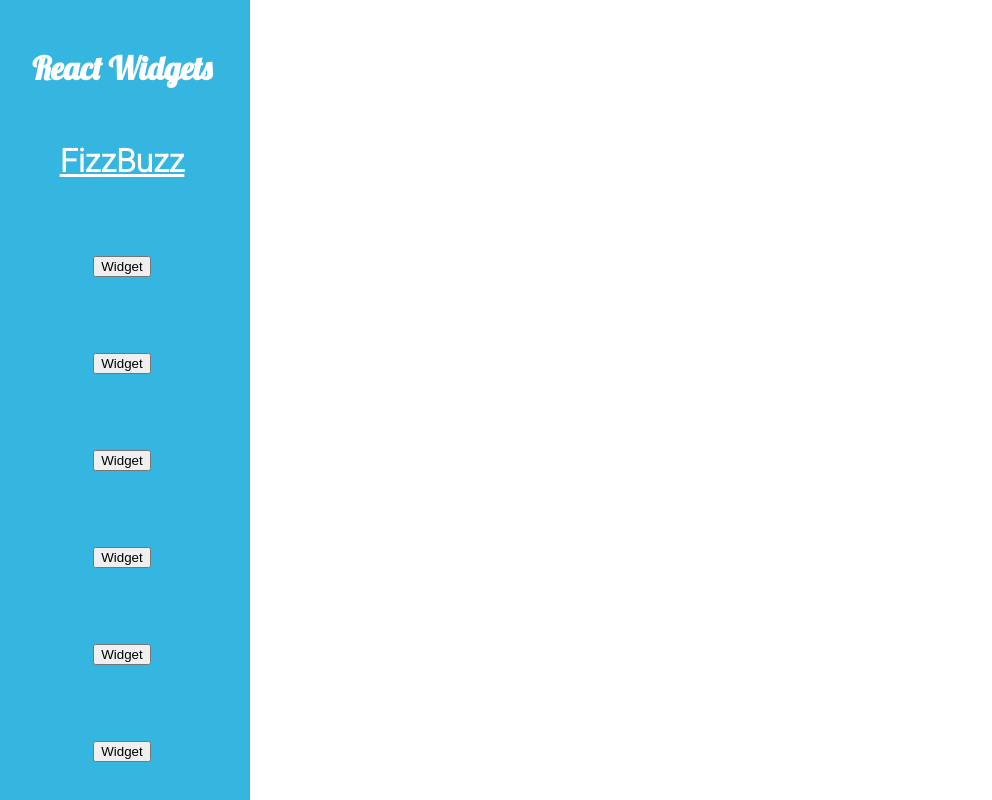
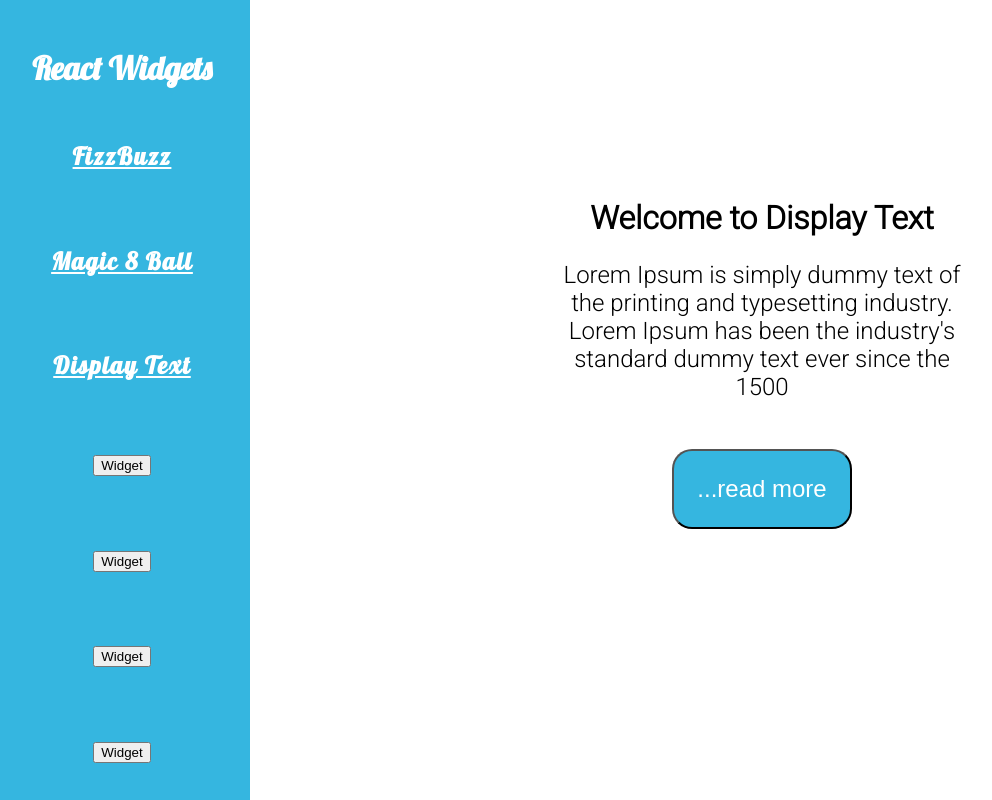
Before and after one commit to Randycullins08/react-widgets, a React (Create React App) app: page /display-text in a window 1280 px wide. Shown: the whole page, without its empty margins (6-998 px from the left). Built offline with nearby package versions, Linux system fonts and the light colour scheme.

Commit message:
magic 8 ball, display text

```diff
--- a/src/App.js
+++ b/src/App.js
@@ -1,8 +1,10 @@
 import { BrowserRouter, Switch, Route } from "react-router-dom";
 
 import Navbar from "./components/Navbar";
+import Home from "./components/Home";
 import FizzBuzz from "./components/FizzBuzz";
-import Home from "./components/Home";
+import Magic8Ball from "./components/Magic8Ball";
+import DisplayText from "./components/DisplayText";
 
 function App() {
   return (
@@ -12,6 +14,8 @@ function App() {
         <Switch>
           <Home exact path="/" />
           <Route path="/fizz-buzz" component={FizzBuzz} />
+          <Route path="/magic-8-ball" component={Magic8Ball} />
+          <Route path="/display-text" component={DisplayText} />
         </Switch>
       </BrowserRouter>
     </div>
--- /dev/null
+++ b/src/components/DisplayText.js
@@ -0,0 +1,40 @@
+import { useState } from "react";
+
+function DisplayText({ children }) {
+  const text = children;
+  const [isReadMore, setIsReadMore] = useState(true);
+  const toggleReadMore = () => {
+    setIsReadMore(!isReadMore);
+  };
+  return (
+    <p className="text">
+      {isReadMore ? text.slice(0, 150) : text}
+      <div>
+        <button onClick={toggleReadMore} className="read-or-hide">
+          {isReadMore ? "...read more" : " show less"}
+        </button>
+      </div>
+    </p>
+  );
+}
+
+export default function Content() {
+  return (
+    <div className="display-text-conatainer">
+      <div className="display-text-header">
+        <h1>Welcome to Display Text</h1>
+      </div>
+
+      <div className="display-text-wrapper">
+        <DisplayText>
+          Lorem Ipsum is simply dummy text of the printing and typesetting
+          industry. Lorem Ipsum has been the industry's standard dummy text ever
+          since the 1500s, when an unknown printer took a galley of type and
+          scrambled it to make a type specimen book. It has survived not only
+          five centuries, but also the leap into electronic typesetting,
+          remaining essentially unchanged.
+        </DisplayText>
+      </div>
+    </div>
+  );
+}
--- /dev/null
+++ b/src/components/Magic8Ball.js
@@ -0,0 +1,50 @@
+import { useState } from "react";
+
+export default function Magic8Ball() {
+  const [isActive, setIsActive] = useState(false);
+
+  const answers = [
+    "Don't count on it",
+    "My reply is no",
+    "My sources say no",
+    "Outlook not so good",
+    "Very doubtful",
+    "As i see it, yes",
+    "Most likely",
+    "Outlook good",
+    "Signs point to yes",
+    "Yes",
+    "It is certain",
+    "It is decidedly so",
+    "Without a doubt",
+    "Yes-definitely",
+    "You may rely on it",
+    "Reply hazy, try again",
+    "Ask again later",
+    "Better not tell you now",
+    "Can't predict now",
+    "Concentrate and ask again",
+  ];
+
+  const randomAnswer = answers[Math.floor(Math.random() * answers.length)];
+
+  function handleClick() {
+    setIsActive(!isActive);
+  }
+
+  return (
+    <div className="magic-container">
+      <div className="magic-header">
+        <h1>Hello From Magic 8 Ball</h1>
+      </div>
+
+      <div className="magic-content-wrapper">
+        <div className={`answer-wrapper ${isActive ? "active" : "hidden"}`}>
+          {randomAnswer}
+        </div>
+
+        <button onClick={handleClick}>Click For Prediction</button>
+      </div>
+    </div>
+  );
+}
--- a/src/components/Navbar.js
+++ b/src/components/Navbar.js
@@ -4,13 +4,15 @@ export default function Navbar() {
   return (
     <div className="navbar-container">
       <div className="logo-wrapper">
-        <h1>React Widgets</h1>
+        <Link exact to="/">
+          <h1>React Widgets</h1>
+        </Link>
       </div>
 
       <div className="links-wrapper">
         <Link to="/fizz-buzz">FizzBuzz</Link>
-        <button>Widget</button>
-        <button>Widget</button>
+        <Link to="/magic-8-ball">Magic 8 Ball</Link>
+        <Link to="/display-text">Display Text</Link>
         <button>Widget</button>
         <button>Widget</button>
         <button>Widget</button>
--- /dev/null
+++ b/src/styles/displayText.scss
@@ -0,0 +1,24 @@
+.display-text-conatainer {
+  display: flex;
+  flex-direction: column;
+  justify-content: center;
+  align-items: center;
+  text-align: center;
+
+  .display-text-wrapper {
+    width: 40%;
+
+    .text {
+      font-size: 1.5em;
+      button {
+        margin: 2em;
+        width: 180px;
+        height: 80px;
+        background-color: rgb(53, 182, 224);
+        color: white;
+        border-radius: 20px;
+        font-size: 1em;
+      }
+    }
+  }
+}
--- /dev/null
+++ b/src/styles/magic8Ball.scss
@@ -0,0 +1,32 @@
+.magic-container {
+  display: flex;
+  flex-direction: column;
+  justify-content: center;
+  align-items: center;
+  text-align: center;
+
+  .magic-header {
+    margin: 1em;
+    font-size: 1.5em;
+  }
+
+  .answer-wrapper.active {
+    font-size: 2em;
+    margin: 1em;
+    display: block;
+  }
+
+  .answer-wrapper.hidden {
+    visibility: hidden;
+    margin: 3em;
+  }
+
+  button {
+    width: 150px;
+    height: 90px;
+    background-color: rgb(53, 182, 224);
+    color: white;
+    border-radius: 20px;
+    font-size: 1.5em;
+  }
+}
--- a/src/styles/main.scss
+++ b/src/styles/main.scss
@@ -3,6 +3,8 @@
 @import "./navbar.scss";
 @import "./home.scss";
 @import "./fizzBuzz.scss";
+@import "./magic8Ball.scss";
+@import "./displayText.scss";
 
 body {
   margin: 0;
--- a/src/styles/navbar.scss
+++ b/src/styles/navbar.scss
@@ -6,17 +6,21 @@
   justify-content: space-between;
   align-items: center;
   background-color: rgb(53, 182, 224);
+  font-family: "Lobster", cursive;
   height: 100vh;
   width: 100%;
 
   .logo-wrapper {
     margin: 3em 0em 1em;
     color: white;
-    font-family: "Lobster", cursive;
 
     a {
       text-decoration: none;
-      color: inherit;
+      color: white;
+
+      &:hover {
+        color: black;
+      }
     }
   }
 
@@ -27,12 +31,18 @@
     align-items: center;
     height: 100%;
     width: 70%;
+    text-align: center;
+    letter-spacing: 0.1em;
 
     a {
       text-decoration: underline;
       color: white;
       font-weight: bold;
-      font-size: 2em;
+      font-size: 1.5em;
+
+      &:hover {
+        color: black;
+      }
     }
   }
 }
```
